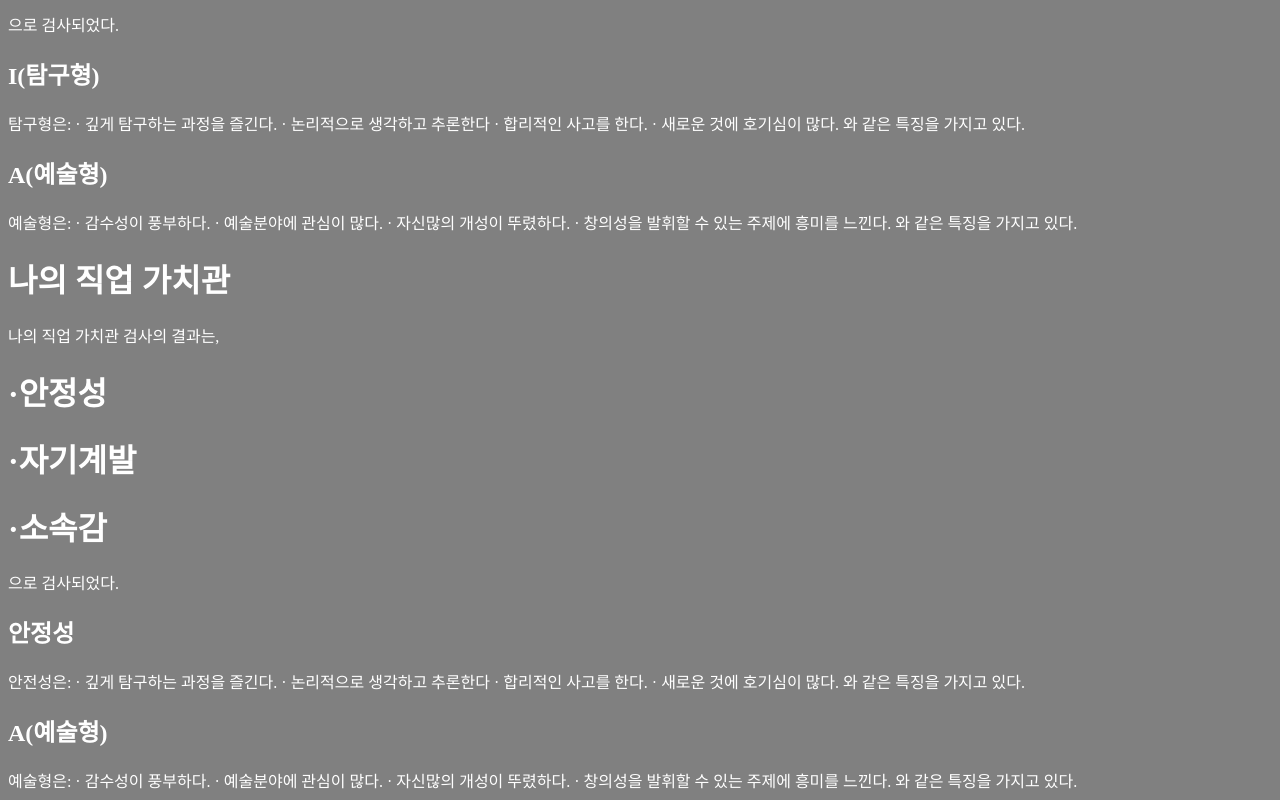
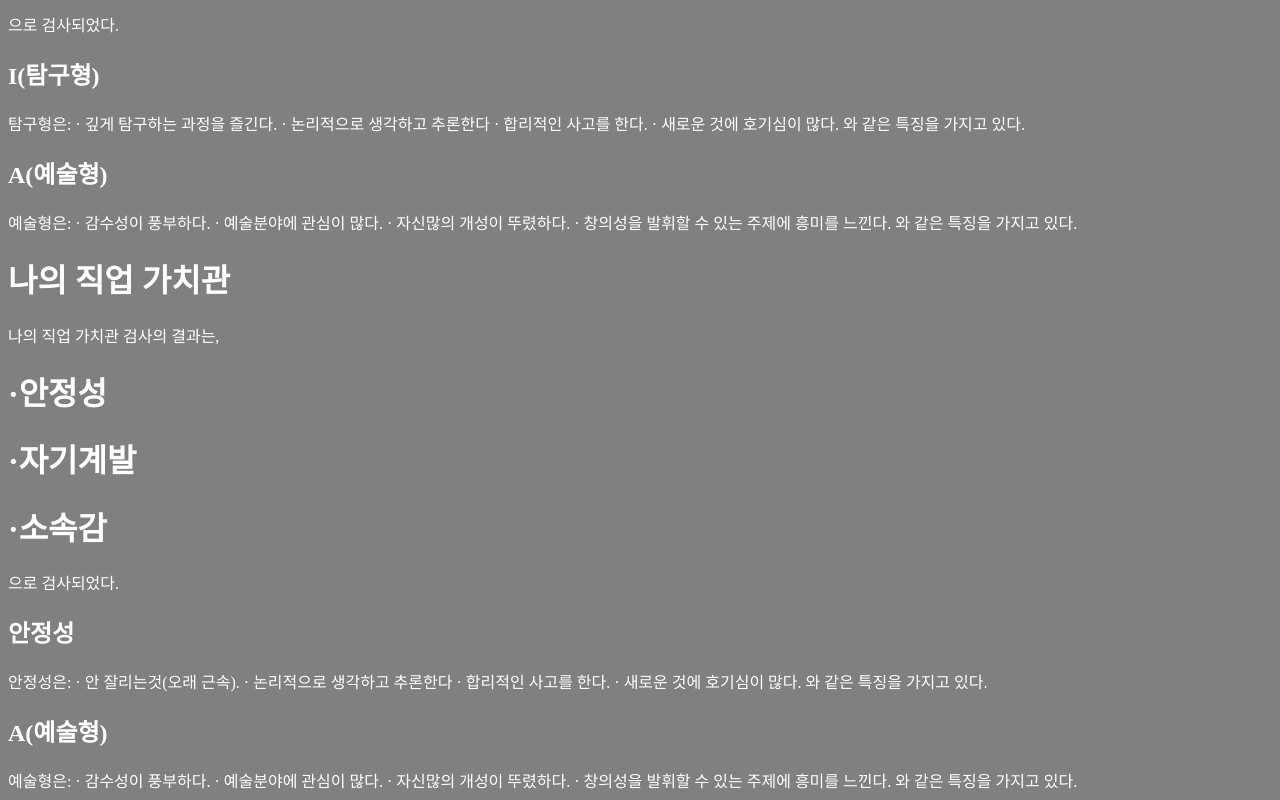
Before and after one commit to jwyoon1220/2025-SUHANG, a plain HTML site: page index.html in a window 1280 px wide. Shown: the part 844-1644 px from the top of the page. Drawn offline with Linux system fonts and the light colour scheme.

Commit message:
index.html 업데이트

```diff
--- a/index.html
+++ b/index.html
@@ -86,8 +86,8 @@
                     <div class="description">
                         <div class="stable">
                             <h2>안정성</h2>
-                            <span>안전성은: </span>
-                            <span>· 깊게 탐구하는 과정을 즐긴다.</span>
+                            <span>안정성은: </span>
+                            <span>· 안 잘리는것(오래 근속).</span>
                             <span>· 논리적으로 생각하고 추론한다</span>
                             <span>· 합리적인 사고를 한다.</span>
                             <span>· 새로운 것에 호기심이 많다.</span>
```
